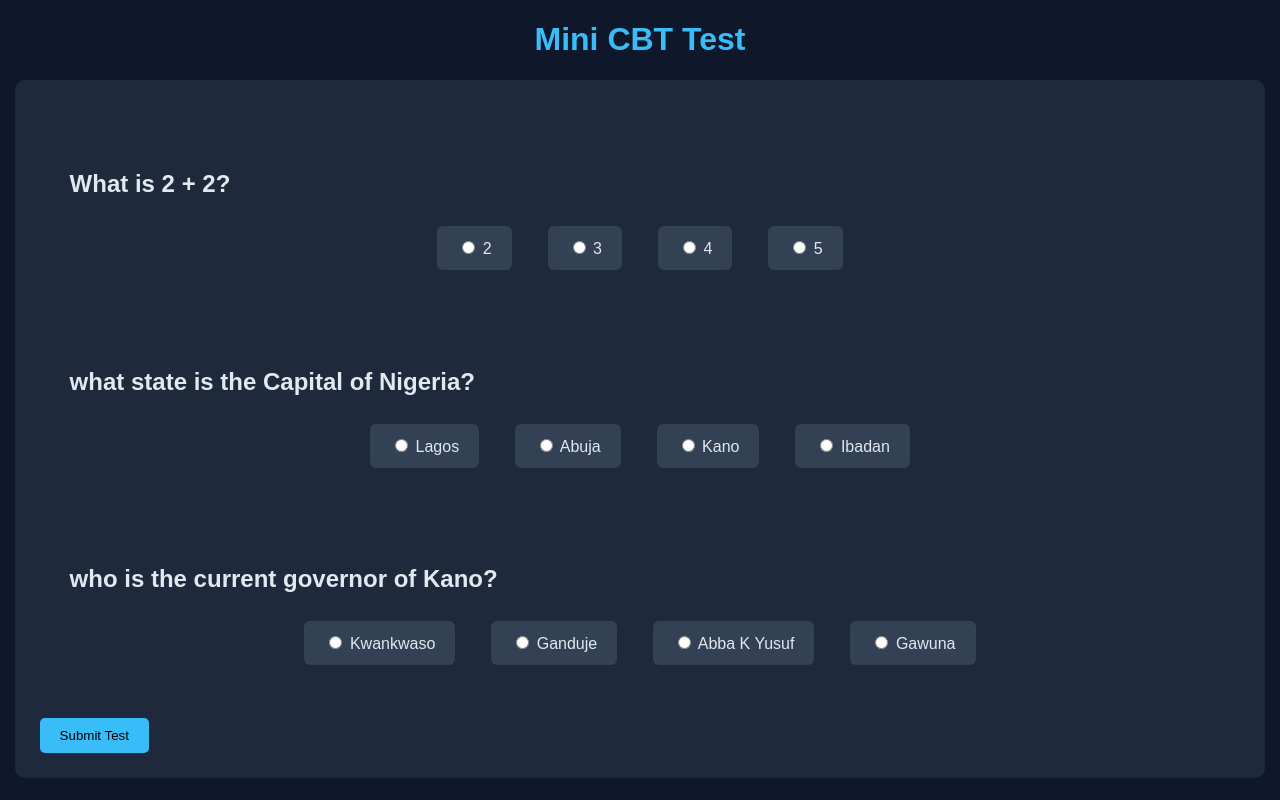
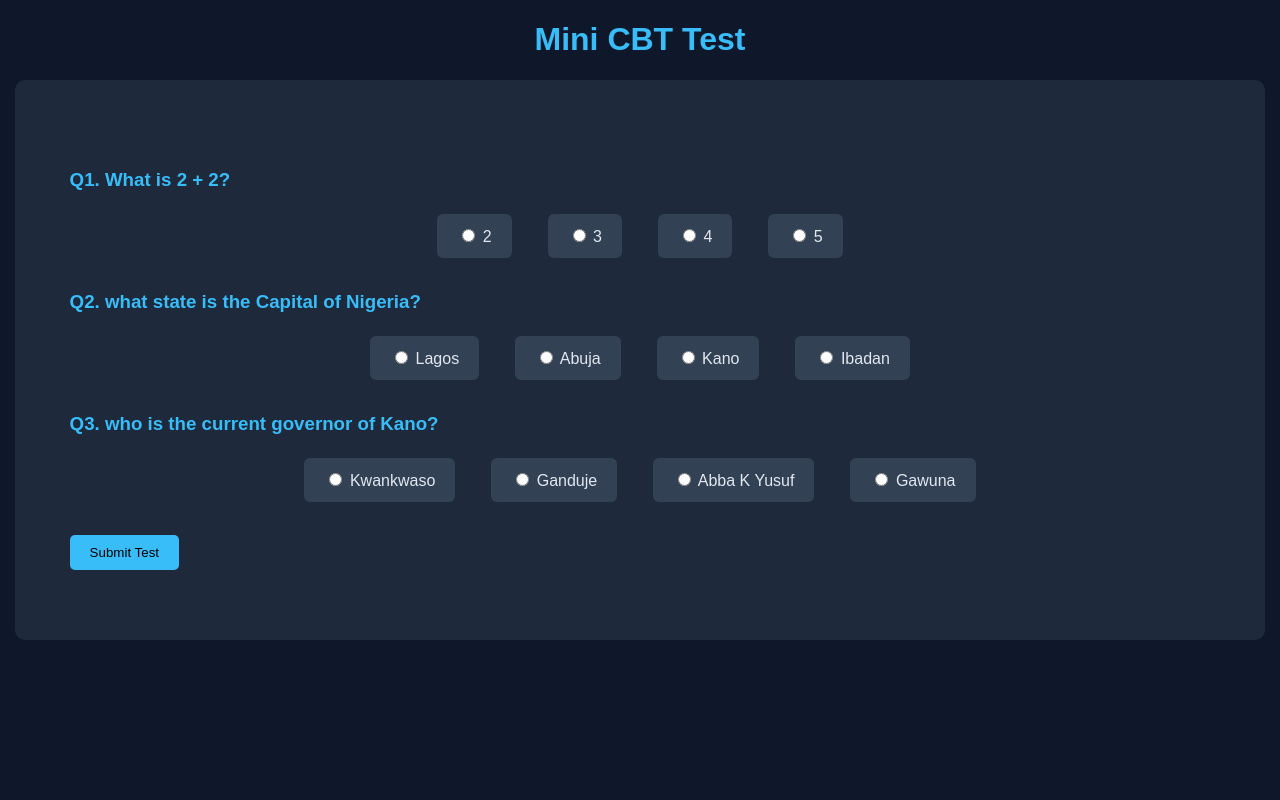
Before and after one commit to Alamin46-46/cbt-app, a Flask app: page /quiz in a window 1280 px wide. Run offline with Flask 3, Linux system fonts and the light colour scheme.

Commit message:
quiz file updated

```diff
--- a/templates/quiz.html
+++ b/templates/quiz.html
@@ -10,9 +10,12 @@
 
 <div class="container">
     <form method="POST">
+        <div class="container">
+
             {% for q in questions %}
-            <div class="container">
-                <h2>{{ q.text }}</h2>
+                <div class="question">
+
+                    <h3>Q{{ loop.index }}. {{ q.text }}</h3>
 
                     {% set q_index = loop.index0 %}
 
@@ -24,10 +27,13 @@
                             </label>
                         {% endfor %}
                     </div>
+
                 </div>
             {% endfor %}
 
             <button type="submit">Submit Test</button>
+
+        </div>
     </form>
 </div>
 
```
Lines whose indentation alone changed are shown as unchanged.
